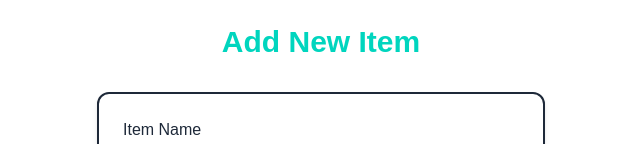
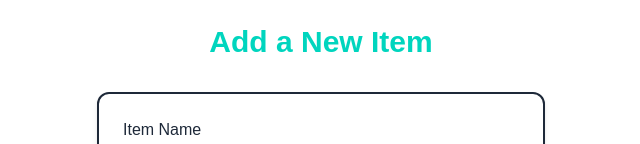
Before and after one commit to rocky-mcgoey/cprg306-assignments, a Next.js app: page /week-5 in a window 1280 px wide. Shown: the top 144 px of the page, without its empty margins (319-959 px from the left). Built offline with nearby package versions, Linux system fonts and the light colour scheme.

Commit message:
Removed extra comma in array, Changed some text on h tags and alert

```diff
--- a/app/week-5/new-item.js
+++ b/app/week-5/new-item.js
@@ -26,7 +26,7 @@ const decrement = () => {
     event.preventDefault();
     const item = { name, quantity, category  };
     console.log("New Item:", item);
-    alert(`Item Added: ${name} \nQuantity: ${quantity} \nCategory: ${category}`);
+    alert(`Item Added: ${name} \nQuantity: ${quantity} \nCategory: ${category} \n${name} has been added to the list!`);
 
     // Reset form
     setName("");
@@ -34,7 +34,7 @@ const decrement = () => {
     setCategory("Produce");
   }
 
-  const categories = ["Produce", "Dairy", "Bakery", "Meat", "Canned Goods", "Dry Goods", "Household", , "Snacks", "Beverages", "Frozen Foods","Other"];
+  const categories = ["Produce", "Dairy", "Bakery", "Meat", "Canned Goods", "Dry Goods", "Household", "Snacks", "Beverages", "Frozen Foods","Other"];
 
 
 
--- a/app/week-5/page.js
+++ b/app/week-5/page.js
@@ -3,7 +3,7 @@ import NewItem from "./new-item";
 export default function Page() {
   return (
     <main className="min-h-screen p-6">
-      <h1 className="text-3xl text-teal-400 font-bold text-center mb-8">Add New Item</h1>
+      <h1 className="text-3xl text-teal-400 font-bold text-center mb-8">Add a New Item</h1>
       <NewItem />
     </main>
   );
```
